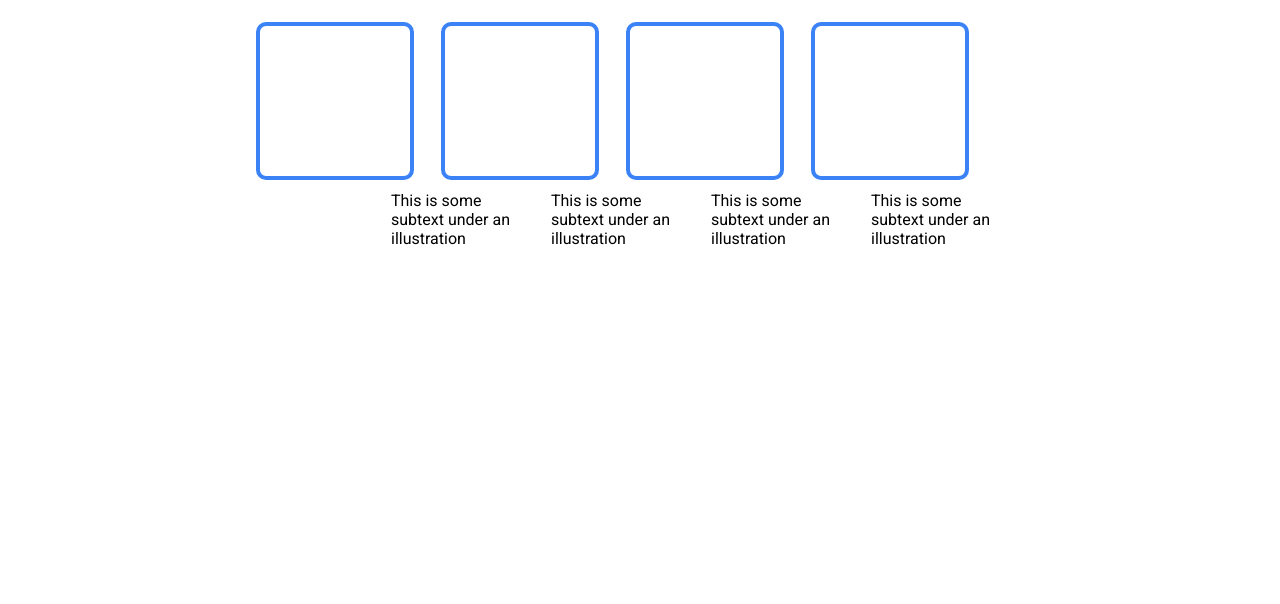
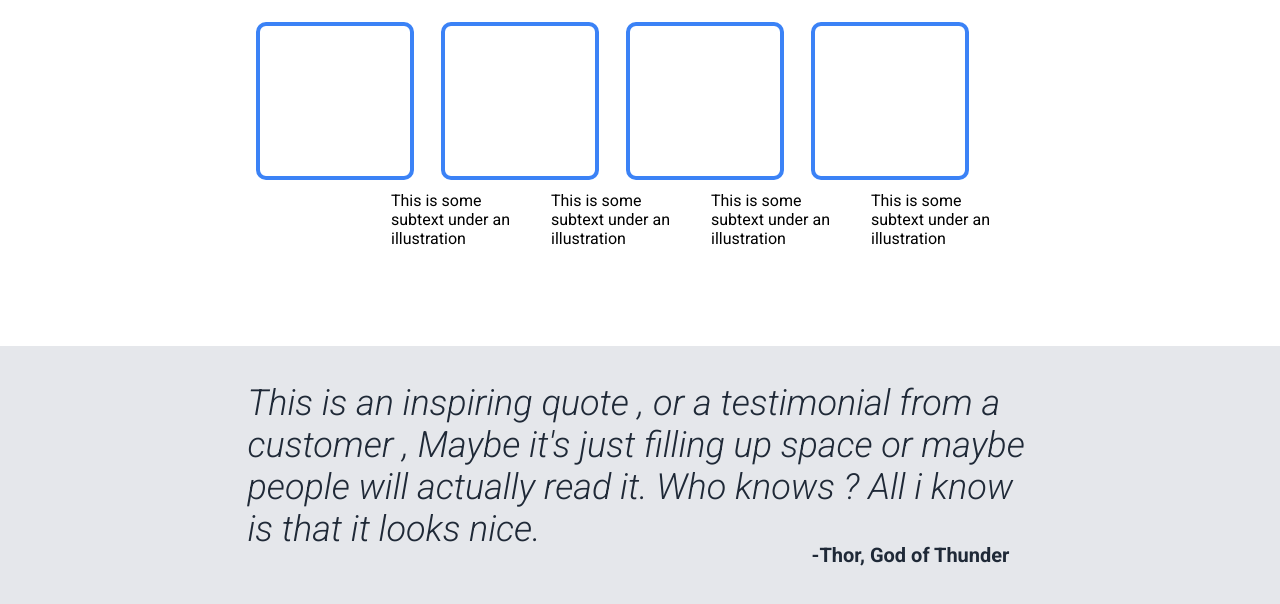
Before and after one commit to dwmedlol/landing_page, a plain HTML site: page main.html in a window 1280 px wide. Shown: the part 629-1233 px from the top of the page. Before the commit the page ends 1065 px from the top, so only its background shows below. Drawn offline with Linux system fonts and the light colour scheme.

Commit message:
Adding the third section that has a quote or idk
Adding the third section with its paragraph and styling it with its
author

```diff
--- a/main.css
+++ b/main.css
@@ -86,7 +86,7 @@ img {
 
 .two{
     width: 100%;
-    height: 500px;
+    height: 410px;
 }
 
 h3 {
@@ -131,3 +131,39 @@ h3 {
     margin-left: 2px;
     margin-top: 34px;
 }
+
+.three {
+    display: flex;
+    width: 100%;
+    height: 300px;
+    background-color: #e5e7eb;
+    justify-content: center;
+    align-items: center;
+
+}
+
+.third-container {
+    width: 813px;
+}
+
+.my-text {
+    width: 785px;
+    color: #1f2937;
+    font-weight: 300;
+    font-style: italic;
+    font-size: 36px;
+    margin-bottom: 61px;
+    display: flex;
+    position: relative;
+}
+
+.my-text::after {
+    content: "-Thor, God of Thunder";
+    position: absolute;
+    font-size: 20px;
+    font-weight: 600;
+    left: 564px;
+    top: 161px;
+    font-style: normal;
+
+}
--- a/main.html
+++ b/main.html
@@ -41,5 +41,11 @@
             <div>This is some subtext under an illustration</div>
         </div>
     </section>
+    <section class="three">
+        <div class="third-contaier">
+        <p class="my-text">This is an inspiring quote , or a testimonial from a customer , Maybe it's just filling up space or maybe people will actually read it. Who knows ? All i know is that it looks nice.</p>
+        </div>
+
+    </section>
 </body>
 </html>
```
